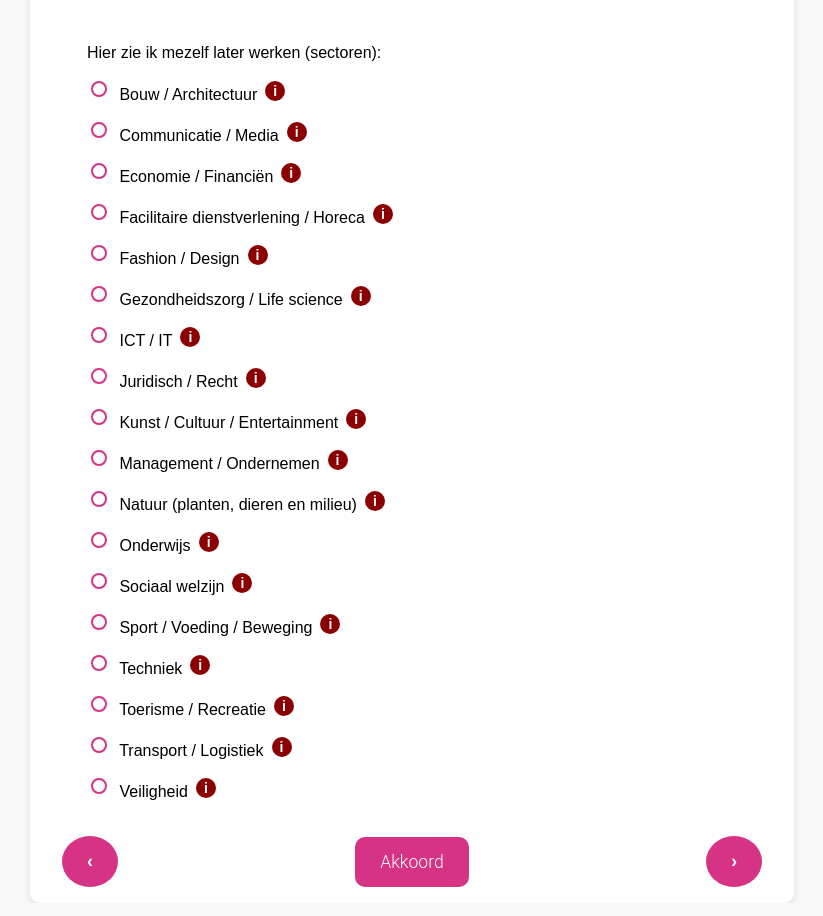
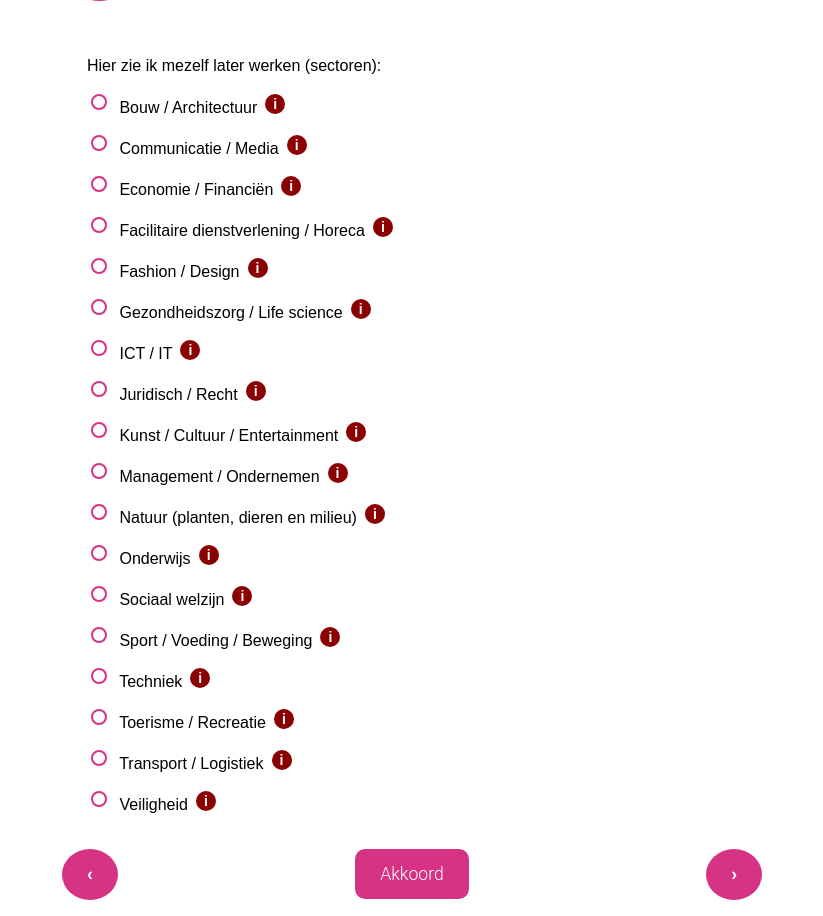
Before and after one commit to Hcaliskan40/Routekaart, a PHP site: page /opdracht5.php in a window 1280 px wide. Shown: the whole page, without its empty margins (228-1051 px from the left). Run offline with PHP 8.4, Linux system fonts and the light colour scheme.

Commit message:
begin vraag 5 met extra tweaks 2.0

```diff
--- a/css/opdracht5.css
+++ b/css/opdracht5.css
@@ -6,18 +6,18 @@ body {
     display: flex;
     justify-content: center;
     align-items: center;
+    background-color: white;
 }
 .container {
-    background: white;
     border-radius: 10px;
-    box-shadow: 0 4px 8px rgba(0, 0, 0, 0.1);
-    padding: 50px;
+    padding: 1rem 2rem;
     width: 90vw;
     max-width: 800px;
     height: 95vh;
     display: flex;
     flex-direction: column;
     justify-content: space-between;
+    display: flex;
 }
 
 /* Header styling */
@@ -28,6 +28,7 @@ body {
     font-weight: bold;
     color: #D63384;
     padding-bottom: 15px;
+    padding-top: 25px
 }
 .titel-balk {
     background-color: #D63384;
```
